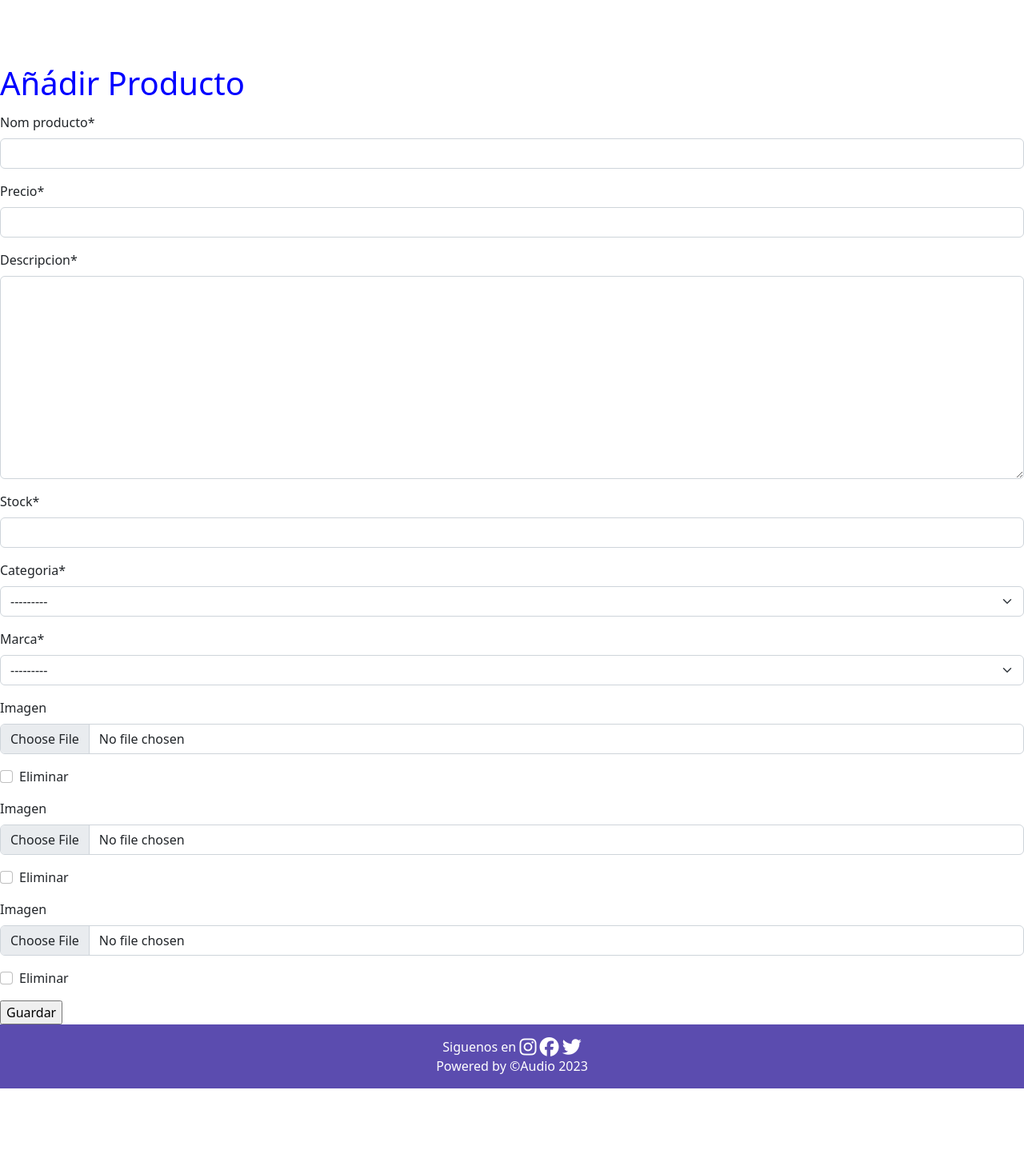
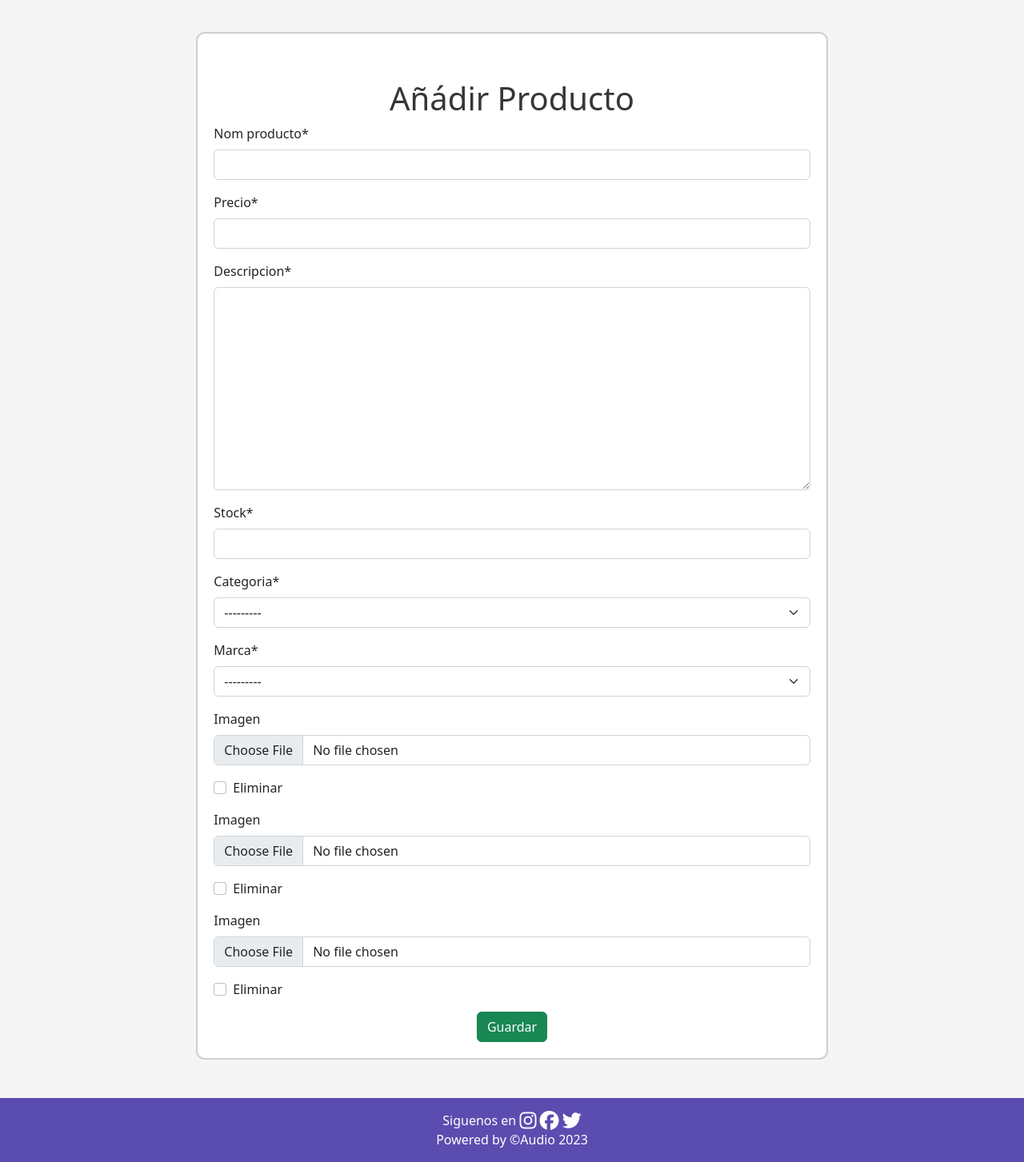
Before and after one commit to JuanZweifel/audiostore, a Django app: page /crearproductos in a window 1280 px wide. Shown: the part 56-1509 px from the top of the page at 80% size. Before the commit the page ends 1417 px from the top, so only its background shows below. Run offline with Django 4.2, Linux system fonts and the light colour scheme; the visitor is signed in with stand-in values (Sample User, id 1); data that the repository does not hold is empty; some libraries are stand-ins or nearby versions.

Commit message:
Auto stash before merge of "Respaldo" and "origin/Respaldo"

```diff
--- /dev/null
+++ b/app/static/app/css/modificar_producto.css
@@ -0,0 +1,40 @@
+body {
+    background-color: #F5F5F5;
+}
+
+h1 {
+    color: rgb(54, 54, 54);
+}
+
+.divp {
+    background-color: #ffffff;
+    padding: 20px;
+    border-width: 2px;
+    border-style: solid;
+    border-color: rgb(207, 207, 207);
+    border-radius: 11px;
+}
+
+.producto-form input {
+    width: 100%;
+    height: 40px;
+    margin-bottom: 10px;
+    border-color: #ccc;
+    border-style: double;
+    border-radius: 15px;
+    padding: 20px;
+}
+
+.producto-form input[type=submit] {
+
+    font-size: medium;
+    color: white;
+    padding: 0%;
+    margin-top: 8%;
+    border: none;
+    border-radius: 10px;
+}
+
+.divcenter {
+    text-align: center;
+}
--- a/app/templates/app/admin/adminProducto.html
+++ b/app/templates/app/admin/adminProducto.html
@@ -14,8 +14,9 @@
 {% endblock head %}
 {% block body %}
     <div class="container mt-5">
-        <div class="row">
+        <div class="row my-5">
             <div class="col-sm-12 col-md-12 col-lg-12 cot-xl-12">
+
                 <div class="table-responsive">
                     <table id="datatable-responsive" class="table table-striped table-bordered">
                         <thead class="table-primary">
@@ -27,6 +28,7 @@
                                 <th class="centered">Categoria</th>
                                 <th class="centered">Marca</th>
                                 <th class="centered">Opciones</th>
+                                <th class="centered"> </th>
                             </tr>
 
                         </thead>
@@ -37,6 +39,7 @@
                     </table>
 
                 </div>
+
             </div>
 
         </div>
--- a/app/templates/app/admin/adminProductoAnadir.html
+++ b/app/templates/app/admin/adminProductoAnadir.html
@@ -2,10 +2,19 @@
 {% load static %}
 {% load crispy_forms_tags %}
 {% block head %}
-    <link rel="stylesheet" href="css/admin.css">
+    <link rel="stylesheet" href="{% static 'app/' %} css/admin.css">
+    <link rel="stylesheet" href="{% static 'app/' %}css/modificar_producto.css ">
 {% endblock head %}
 {% block body %}
+
+<div class="container-fluid">
+    <div class="row p-5 mt-5">
+        <div class="col-sm-2"></div>
+        <div class="divp col-sm-8 ">
+            <div class="divcenter">
                 <h1>Añádir Producto</h1>
+            </div>
+
             <form id="producto-form" method="post" enctype="multipart/form-data">
                 {% csrf_token %}
                 {{ form|crispy }}
@@ -15,8 +24,14 @@
                     {{ form|crispy}}
                     {% endfor %}
                 </div>
-        <input type="submit" value="Guardar">
+                <div class="divcenter">
+                    <input class="btn btn-success" type="submit" value="Guardar">
+                </div>
             </form>
+        </div>
+        <div class="col-sm-2"></div>
+    </div>
+</div>
 {% endblock body %}
 {% block script %}
 <script src="js/admin.js"></script>
--- a/app/views.py
+++ b/app/views.py
@@ -16,6 +16,7 @@ from django.forms import formset_factory, modelformset_factory
 from .models import Producto, ImagenProducto, Marca, Categoria
 from .forms import frmProducto, frmImagen, ImageFormSet
 from django.http.response import JsonResponse
+from django.contrib.admin.views.decorators import staff_member_required
 
 # Create your views here.
 def index(request):
@@ -121,11 +122,12 @@ def modificarproducto(request, id):
                         if os.path.exists(ruta_final):
                             os.remove(ruta_final)
 
-            return redirect('index_admin')
+            return redirect(to="productos")
 
     context = {
         'form': form,
         'formset': formset,
+        'producto':producto,
     }
     return render(request, 'app/admin/adminProductoModificar.html', context)
 
```
Also changed, not shown: app/static/app/js/productos.js (+11 -5 lines), app/templates/app/admin/adminProductoModificar.html (+16 -4 lines). Lines whose indentation alone changed are shown as unchanged.
